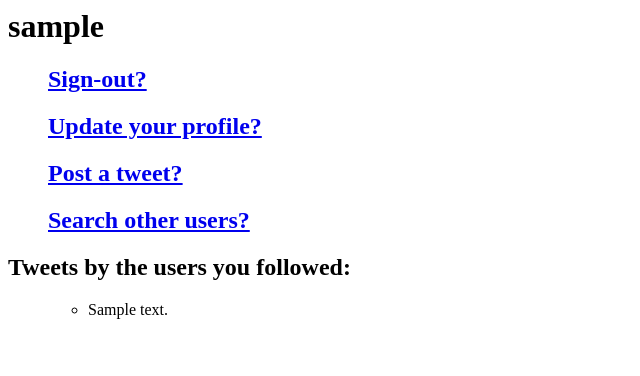
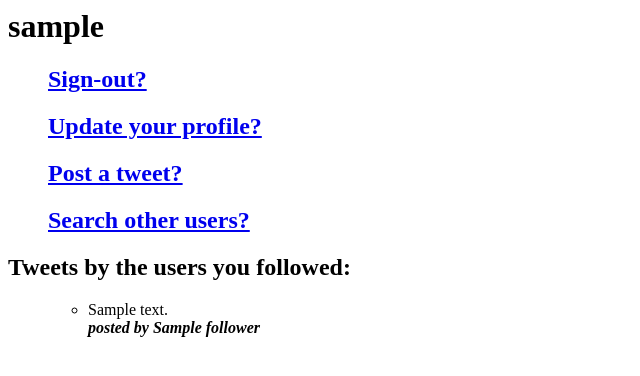
Before and after one commit to mujtaba-faizi/Twitter, a Django app: page /1/ in a window 1280 px wide. Shown: the top 376 px of the page, without its empty margins (0-640 px from the left). Run offline with Django 3.2, Linux system fonts and the light colour scheme; tables that the repository leaves empty hold one stand-in row (values such as "Sample post").

Commit message:
Updated Follower model and user_home template to view the name of the user who posted the tweet as well

```diff
--- a/templates/authentication/user_home.html
+++ b/templates/authentication/user_home.html
@@ -18,7 +18,11 @@
 {% for follower in user.follower_set.all %}
 {% for tweet in tweets %}
     {% if tweet.user_id is follower.followee_id %}
-        <li>{{ tweet.text }} </li>
+        <li>{{ tweet.text }}
+        </br>
+            <i><strong>posted by {{ follower.followee_name }}</strong></i>
+        </li>
+        </br>
     {% endif%}
 {% endfor %}
 {% endfor %}
--- a/templates/tweets/users.html
+++ b/templates/tweets/users.html
@@ -1,8 +1,8 @@
 <h1>Users</h1>
 
 {% for user in users %}
-    {% if user.id is not logged_user_id %}     <!-- Avoid showing already logged in user as well -->
+    {% if user.id is not follower_user_id %}     <!-- Avoid showing already logged in user as well -->
     <h2><a href="{% url 'tweets:user_profile' user.id%}">{{ user.username }}</a></h2>
-    <strong><a href="{% url 'tweets:add_follower' logged_user_id user.id%}">follow</a></strong>
+    <strong><a href="{% url 'tweets:add_follower' follower_user_id user.id%}">follow</a></strong>
     {% endif %}
 {% endfor %}
--- a/tweets/models.py
+++ b/tweets/models.py
@@ -22,8 +22,9 @@ class Comment(Model):
 
 
 class Follower(Model):
-    user = ForeignKey(User, on_delete=CASCADE)
+    follower = ForeignKey(User, on_delete=CASCADE)
+    followee_name = CharField(max_length=200)
     followee_id = IntegerField(default=0)
 
-    def __int__(self):
-        return self.followee_id
+    def __str__(self):
+        return self.follower.username
--- a/tweets/urls.py
+++ b/tweets/urls.py
@@ -6,7 +6,7 @@ app_name = "tweets"
 urlpatterns = [
     path('<int:user_id>/save/', views.save_tweet, name='save_tweet'),
     path('<int:pk>/tweetform/', views.InputTweet.as_view(), name='tweet_form'),
-    path('<int:logged_user_id>/users/', views.show_users, name='show_all_users'),
-    path('<int:logged_user_id>/users/<int:user_id>/follow', views.add_follower, name='add_follower'),
+    path('<int:follower_user_id>/users/', views.show_users, name='show_all_users'),
+    path('<int:follower_user_id>/users/<int:followee_user_id>/follow', views.add_follower, name='add_follower'),
     path('<int:pk>/profile/', views.ShowProfile.as_view(), name='user_profile'),
 ]
```
Also changed, not shown: tweets/views.py (+9 -7 lines), tweets/migrations/0006_auto_20190716_1330.py (added).
